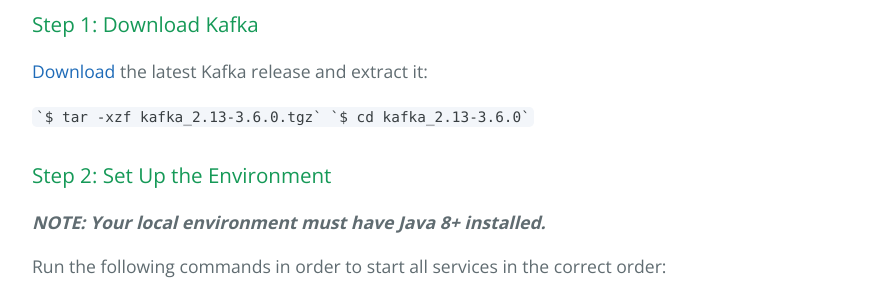
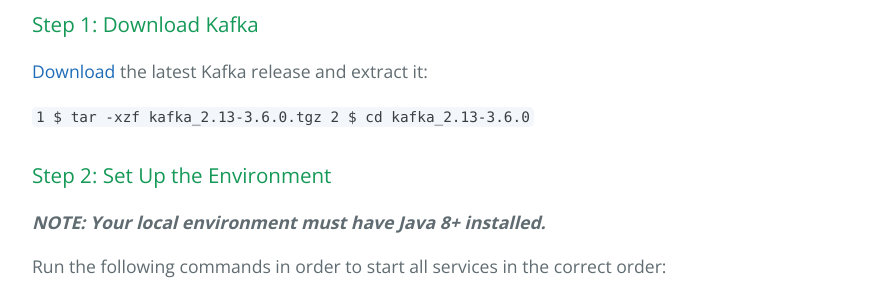
Before and after one commit to learning-software-engineering/learning-software-engineering.github.io, a Jekyll site: the page built from Topics/Tech_Stacks/Apache_Kafka.md, in a window 1280 px wide and 900 px high, scrolled down 2270 px. Shown: the part 151-451 px from the top of the window, without its empty margins (192-1081 px from the left). Built offline with Jekyll 4.4.1, drawn with Linux system fonts in a browser that asks for light colours; our own code applies the rules of GitHub Pages for plain Markdown files.

Commit message:
see format

```diff
--- a/Topics/Tech_Stacks/Apache_Kafka.md
+++ b/Topics/Tech_Stacks/Apache_Kafka.md
@@ -31,10 +31,8 @@
 ### Step 1: Download Kafka
 [Download](https://www.apache.org/dyn/closer.cgi?path=/kafka/3.6.0/kafka_2.13-3.6.0.tgz) the latest Kafka release and extract it:
 
-<code>
-`$ tar -xzf kafka_2.13-3.6.0.tgz`
-`$ cd kafka_2.13-3.6.0`
-</code>
+<code>1 $ tar -xzf kafka_2.13-3.6.0.tgz
+2 $ cd kafka_2.13-3.6.0</code>
 
 ### Step 2: Set Up the Environment
 ***NOTE: Your local environment must have Java 8+ installed.***
```
